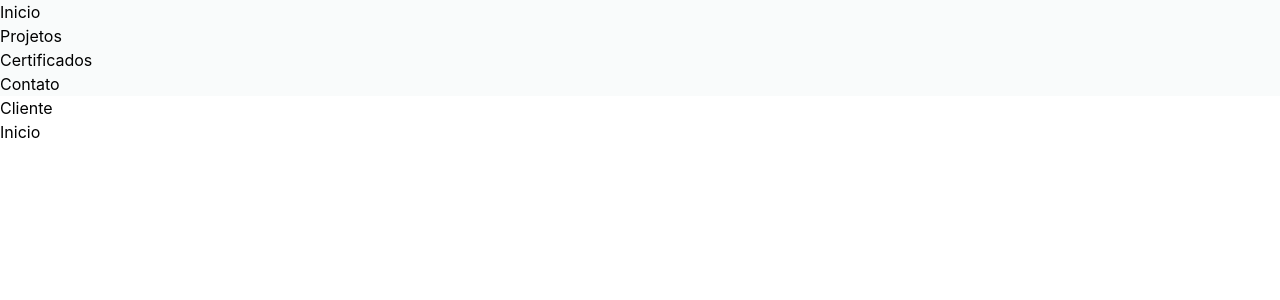
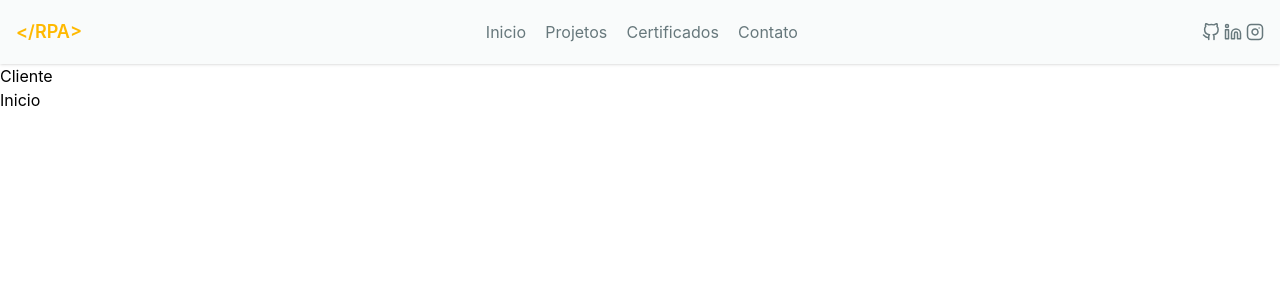
Before and after one commit to RafaelPA13/portifolio-v2, a React (Vite) app: page / in a window 1280 px wide. Shown: the top 300 px of the page. Built offline with nearby package versions, Linux system fonts and the light colour scheme.

Commit message:
feat: Navbar Desktop

```diff
--- a/src/components/navbar.jsx
+++ b/src/components/navbar.jsx
@@ -6,6 +6,9 @@ import { BsSuitcaseLg } from "react-icons/bs";
 import { MdOutlineMenuBook } from "react-icons/md";
 import { RxExit } from "react-icons/rx";
 import { IoMenuSharp } from "react-icons/io5";
+import { FiGithub } from "react-icons/fi";
+import { FiLinkedin } from "react-icons/fi";
+import { FiInstagram } from "react-icons/fi";
 
 import { Link } from "react-router-dom";
 
@@ -15,27 +18,80 @@ export default function Navbar({ admin }) {
     { name: "Projetos", path: "/projetos" },
     { name: "Certificados", path: "/certificados" },
     { name: "Contato", path: "/contato" },
-    ]
+  ];
 
   const adminLinks = [
     { icon: <FaRegFolderOpen />, name: `Projetos`, path: "/admin/projetos" },
-        { icon: <LiaCertificateSolid />, name: `Certificados`, path: "/admin/certificados" },
+    {
+      icon: <LiaCertificateSolid />,
+      name: `Certificados`,
+      path: "/admin/certificados",
+    },
     { icon: <FaRegFileAlt />, name: `Currículo`, path: "/admin/curriculo" },
-        { icon: <BsSuitcaseLg />, name: `Experiências`, path: "/admin/experiencias" },
-        { icon: <MdOutlineMenuBook />, name: `Conhecimentos`, path: "/admin/conhecimentos" },
-    ]
+    {
+      icon: <BsSuitcaseLg />,
+      name: `Experiências`,
+      path: "/admin/experiencias",
+    },
+    {
+      icon: <MdOutlineMenuBook />,
+      name: `Conhecimentos`,
+      path: "/admin/conhecimentos",
+    },
+  ];
 
   const navLinks = admin ? adminLinks : clientLinks;
 
   return (
-        <header className="bg-mist-50">
-            <nav>
+    <header className="h-16 bg-mist-50 flex items-center justify-between px-4 py-2 shadow-sm">
+      <span className="flex items-center gap-1 font-semibold text-lg">
+        {admin ? <LuLayoutDashboard className="text-amber-400" /> : null}
+        <p className={`${admin ? "text-indigo-950" : "text-amber-400"}`}>
+          {admin ? "Admin" : "</RPA>"}
+        </p>
+      </span>
+      <nav className={`${admin ? "w-[45%]" : "w-[25%]"} flex justify-between`}>
         {navLinks.map((link, index) => (
           <Link key={index} to={link.path}>
-                        <span className="flex items-center gap-1">{link.icon}{link.name}</span>
+            <span className="flex items-center gap-1 text-mist-500 hover:text-amber-400 transition-colors">
+              {link.icon}
+              {link.name}
+            </span>
           </Link>
         ))}
       </nav>
+      {admin ? (
+        <button className="flex items-center gap-1 p-2 rounded-md transition hover:bg-amber-400 hover:text-red-800">
+          <RxExit /> Sair
+        </button>
+      ) : (
+        <ul className="w-[5%] flex justify-between text-lg text-mist-500">
+          <a
+            className="hover:text-amber-400 transition-colors"
+            href="https://github.com/RafaelPA13"
+            target="_blank"
+            rel="noopener noreferrer"
+          >
+            <FiGithub />
+          </a>
+          <a
+            className="hover:text-amber-400 transition-colors"
+            href="https://www.linkedin.com/in/rafael-porto-annunciato-751512265"
+            target="_blank"
+            rel="noopener noreferrer"
+          >
+            <FiLinkedin />
+          </a>
+          <a
+            className="hover:text-amber-400 transition-colors"
+            href="https://www.instagram.com/rafaportann__/"
+            target="_blank"
+            rel="noopener noreferrer"
+          >
+            <FiInstagram />
+          </a>
+        </ul>
+      )}
     </header>
   );
 }
```
Lines whose indentation alone changed are shown as unchanged.
